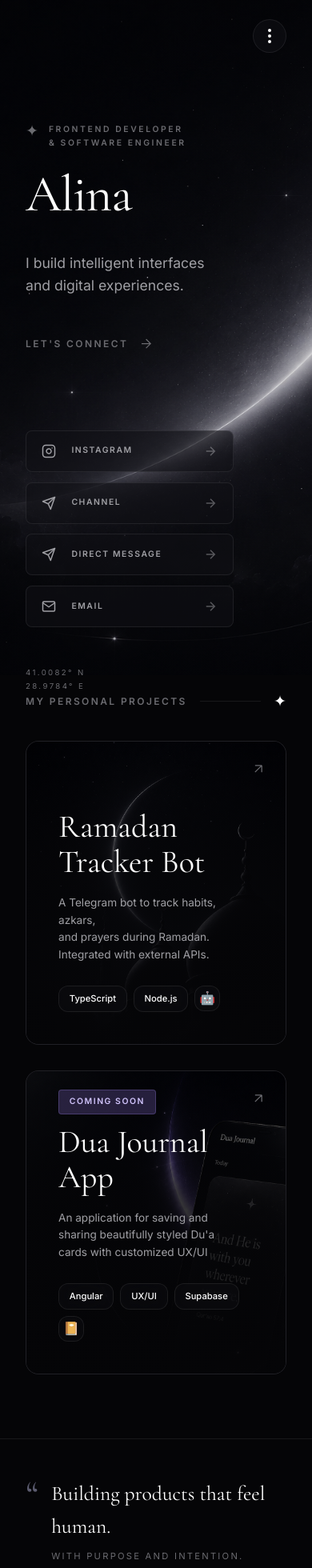
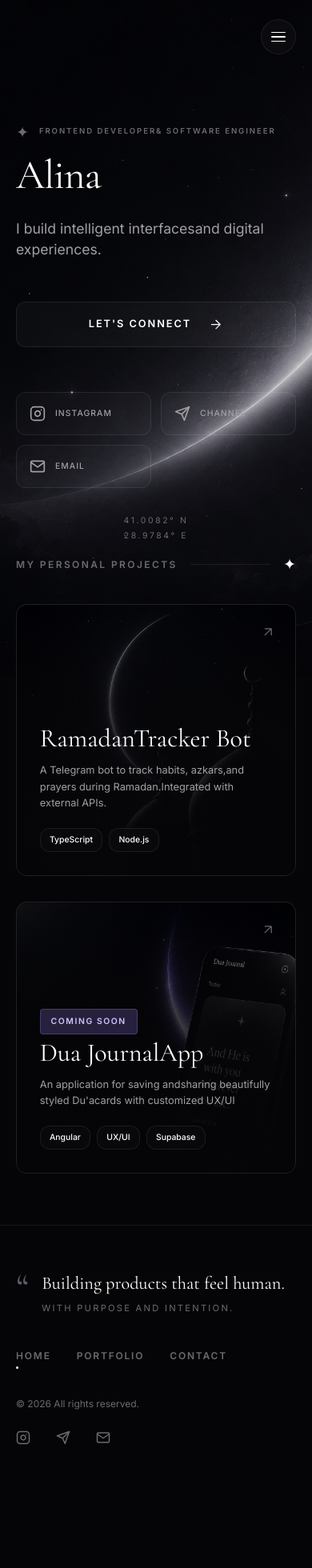
Before and after one commit to shakhabova/alinable.space, an Angular app: page / in a window 390 px wide. Shown: the top 1960 px of the page at 80% size. After the commit the page ends 1869 px from the top, so only its background shows below. Built offline with nearby package versions, Linux system fonts and the light colour scheme.

Commit message:
feat: implement portfolio project showcase, social links, and global styling components

```diff
--- a/src/app/app.css
+++ b/src/app/app.css
@@ -5,7 +5,7 @@
   width: 100%;
   display: flex;
   flex-direction: column;
-  gap: 4rem;
+  /* gap: 4rem; */
 }
 
 /* Navbar */
@@ -71,10 +71,40 @@
   display: none;
   cursor: pointer;
   border: 1px solid var(--border-color);
-  padding: 0.5rem;
+  width: 44px;
+  height: 44px;
   border-radius: 50%;
   background: var(--glass-bg);
+  flex-direction: column;
+  justify-content: center;
+  align-items: center;
+  gap: 4px;
+  transition: all var(--transition-normal);
+  z-index: 1001;
 }
+
+.mobile-menu-btn .bar {
+  display: block;
+  width: 18px;
+  height: 1.5px;
+  background: var(--text-primary);
+  border-radius: 1px;
+  transition: all 0.3s cubic-bezier(0.16, 1, 0.3, 1);
+}
+
+.navbar.mobile-menu-open .mobile-menu-btn .bar:nth-child(1) {
+  transform: translateY(5.5px) rotate(45deg);
+}
+
+.navbar.mobile-menu-open .mobile-menu-btn .bar:nth-child(2) {
+  opacity: 0;
+  transform: scaleX(0);
+}
+
+.navbar.mobile-menu-open .mobile-menu-btn .bar:nth-child(3) {
+  transform: translateY(-5.5px) rotate(-45deg);
+}
+
 
 
 
@@ -156,23 +186,91 @@
 
 
 
+@keyframes slideUpFade {
+  from {
+    opacity: 0;
+    transform: translateY(30px);
+  }
+  to {
+    opacity: 1;
+    transform: translateY(0);
+  }
+}
+
 @media (max-width: 768px) {
+  .portfolio-container {
+    padding: 0 1.25rem;
+    gap: 3rem;
+  }
+
   .nav-links {
-    display: none;
-    position: absolute;
-    top: 100%;
+    display: flex;
+    flex-direction: column;
+    justify-content: center;
+    align-items: center;
+    gap: 2.5rem;
+    position: fixed;
+    top: 0;
     left: 0;
     right: 0;
-    background: rgba(10, 10, 15, 0.95);
-    backdrop-filter: blur(10px);
-    flex-direction: column;
+    bottom: 0;
+    width: 100vw;
+    height: 100vh;
+    background: rgba(5, 5, 8, 0.94);
+    backdrop-filter: blur(25px);
+    -webkit-backdrop-filter: blur(25px);
     padding: 2rem;
-    border-bottom: 1px solid var(--border-color);
-    z-index: 100;
+    z-index: 999;
+    opacity: 0;
+    pointer-events: none;
+    transition: opacity 0.4s cubic-bezier(0.16, 1, 0.3, 1);
   }
 
   .navbar.mobile-menu-open .nav-links {
+    opacity: 1;
+    pointer-events: auto;
+  }
+
+  .nav-links a {
+    font-family: var(--font-serif);
+    font-size: 2.2rem;
+    font-weight: 400;
+    letter-spacing: 0.05em;
+    text-transform: none;
+    color: var(--text-secondary);
+    padding: 1.2rem 2rem;
+    width: 100%;
+    text-align: center;
+    transition: all var(--transition-normal);
+    display: block;
+  }
+
+  .nav-links a:hover,
+  .nav-links a:active {
+    color: var(--text-primary);
+    transform: scale(1.05);
+  }
+
+  .nav-links li {
+    width: 100%;
+    max-width: 280px;
+    opacity: 0;
+    transform: translateY(30px);
+    position: relative;
     display: flex;
+    justify-content: center;
+  }
+
+  .navbar.mobile-menu-open .nav-links li {
+    animation: slideUpFade 0.6s cubic-bezier(0.16, 1, 0.3, 1) forwards;
+  }
+
+  .navbar.mobile-menu-open .nav-links li:nth-child(1) { animation-delay: 0.1s; }
+  .navbar.mobile-menu-open .nav-links li:nth-child(2) { animation-delay: 0.2s; }
+  .navbar.mobile-menu-open .nav-links li:nth-child(3) { animation-delay: 0.3s; }
+
+  .nav-links .dot {
+    display: none;
   }
 
   .mobile-menu-btn {
@@ -180,27 +278,62 @@
   }
 
   .navbar {
-    padding: 1.5rem 2rem;
+    padding: 1.5rem 1.25rem;
   }
 
+  /* Footer mobile improvements */
   .site-footer {
-    padding: 3rem 2rem;
+    padding: 3.5rem 1.25rem;
+    margin-top: 4rem;
   }
 
   .footer-content {
     flex-direction: column;
     align-items: flex-start;
+    gap: 2.5rem;
+  }
+
+  .footer-left {
+    width: 100%;
+  }
+
+  .quote-text {
+    font-size: 1.4rem;
+    line-height: 1.4;
   }
 
   .footer-nav {
     width: 100%;
-    justify-content: space-between;
+    justify-content: flex-start;
+    flex-wrap: wrap;
+    gap: 2rem;
+  }
+
+  .footer-nav li {
+    align-items: flex-start;
+  }
+
+  .footer-nav .dot {
+    bottom: -6px;
   }
 
   .footer-right {
     width: 100%;
-    justify-content: space-between;
-    flex-direction: column-reverse;
-    align-items: center;
+    flex-direction: column;
+    align-items: flex-start;
+    gap: 1.5rem;
+  }
+
+  .footer-right p {
+    font-size: 0.75rem;
+  }
+
+  .footer-socials {
+    gap: 2rem;
+  }
+
+  .footer-socials a {
+    padding: 0.5rem;
+    margin: -0.5rem;
   }
 }
--- a/src/app/app.html
+++ b/src/app/app.html
@@ -1,20 +1,18 @@
 <div class="bg-image"></div>
 
 <nav class="navbar animate-fade-in" [class.mobile-menu-open]="isMobileMenuOpen()">
-  <div class="logo"></div>
+  <a routerLink="/" class="logo" (click)="closeMobileMenu()"></a>
   <ul class="nav-links">
-    <li><a routerLink="/" routerLinkActive="active" [routerLinkActiveOptions]="{exact: true}" (click)="closeMobileMenu()">HOME</a><span
+    <li><a routerLink="/" routerLinkActive="active" [routerLinkActiveOptions]="{exact: true}"
+        (click)="closeMobileMenu()">HOME</a><span class="dot"></span></li>
+    <li><a href="#" (click)="closeMobileMenu()">PORTFOLIO</a></li>
+    <li><a routerLink="/contact" routerLinkActive="active" (click)="closeMobileMenu()">CONTACT</a><span
         class="dot"></span></li>
-    <li><a href="#" (click)="closeMobileMenu()">PORTFOLIO</a></li>
-    <li><a routerLink="/contact" routerLinkActive="active" (click)="closeMobileMenu()">CONTACT</a><span class="dot"></span></li>
   </ul>
   <div class="mobile-menu-btn" (click)="toggleMobileMenu()">
-    <svg xmlns="http://www.w3.org/2000/svg" width="24" height="24" viewBox="0 0 24 24" fill="none" stroke="currentColor"
-      stroke-width="2" stroke-linecap="round" stroke-linejoin="round">
-      <circle cx="12" cy="12" r="1"></circle>
-      <circle cx="12" cy="5" r="1"></circle>
-      <circle cx="12" cy="19" r="1"></circle>
-    </svg>
+    <span class="bar"></span>
+    <span class="bar"></span>
+    <span class="bar"></span>
   </div>
 </nav>
 
--- a/src/app/components/contact/contact.css
+++ b/src/app/components/contact/contact.css
@@ -287,28 +287,94 @@
 @media (max-width: 1024px) {
   .contact-page {
     flex-direction: column;
-    gap: 4rem;
+    gap: 3rem;
   }
 
   .contact-left,
   .contact-right {
     max-width: 100%;
   }
+
+  .form-container {
+    margin-top: 1rem;
+  }
 }
 
 @media (max-width: 768px) {
   .title {
-    font-size: 3rem;
+    font-size: clamp(2.2rem, 9vw, 3.2rem);
+    line-height: 1.15;
+  }
+
+  .description {
+    font-size: 0.9rem;
+    line-height: 1.5;
+    margin-bottom: 0.5rem;
+  }
+
+  .contact-socials {
+    gap: 0.75rem;
+  }
+
+  .social-row {
+    padding: 1rem 1.25rem;
+    background: rgba(255, 255, 255, 0.02);
+    border: 1px solid var(--border-color);
+    border-radius: 12px;
+    gap: 1rem;
+  }
+
+  .divider {
+    display: none;
+  }
+
+  .icon {
+    width: 40px;
+    height: 40px;
+    border-radius: 10px;
+  }
+
+  .social-row .arrow {
+    width: 18px;
+    height: 18px;
   }
 
   .form-row {
     flex-direction: column;
+    gap: 1.2rem;
   }
 
   .form-container {
-    padding: 2rem 1.5rem;
+    padding: 2.25rem 1.5rem;
+  }
+
+  .form-input {
+    padding: 1.1rem 1.25rem;
+    font-size: 0.9rem;
+    border-radius: 10px;
+    min-height: 54px;
+  }
+
+  .form-textarea {
+    min-height: 160px;
+  }
+
+  .form-input:focus {
+    border-color: rgba(93, 75, 143, 0.5);
+    background: rgba(93, 75, 143, 0.02);
+    box-shadow: 0 0 20px rgba(93, 75, 143, 0.25);
+  }
+
+  .submit-btn {
+    padding: 1.2rem;
+    font-size: 0.95rem;
+    border-radius: 10px;
+    background: linear-gradient(90deg, rgba(93, 75, 143, 0.85) 0%, rgba(50, 40, 80, 0.85) 100%);
+    width: 100%;
+    margin-top: 1rem;
   }
 }
+
 
 .success-message {
   display: flex;
--- a/src/app/components/contact/contact.html
+++ b/src/app/components/contact/contact.html
@@ -3,8 +3,8 @@
     <div class="subtitle">
       <p>LET'S CONNECT</p>
     </div>
-    <h1 class="title">Let's create<br>something <em>meaningful.</em></h1>
-    <p class="description">I'm open to collaborations, creative projects,<br>and opportunities to build thoughtful
+    <h1 class="title">Let's create<br class="desktop-only">something <em>meaningful.</em></h1>
+    <p class="description">I'm open to collaborations, creative projects,<br class="desktop-only">and opportunities to build thoughtful
       digital experiences.</p>
 
     <div class="contact-socials">
@@ -62,11 +62,11 @@
       </a>
     </div>
 
-    <div class="status-card glass-panel">
+    <!-- <div class="status-card glass-panel">
       <span class="star">✦</span>
       <p>I'm currently available for new projects<br>and exciting collaborations.</p>
       <div class="status-dot"></div>
-    </div>
+    </div> -->
 
     <div class="location">
       <span class="star">✦</span>
@@ -107,7 +107,7 @@
       <div class="success-message animate-fade-in">
         <span class="star">✦</span>
         <h3>Thank you!</h3>
-        <p>Your message has been sent successfully.<br>I will get back to you soon.</p>
+        <p>Your message has been sent successfully.<br class="desktop-only">I will get back to you soon.</p>
         <button type="button" class="submit-btn" (click)="isSubmitted.set(false)">Send another message</button>
       </div>
       }
--- a/src/app/components/home/home.css
+++ b/src/app/components/home/home.css
@@ -32,6 +32,7 @@
 
 @media (max-width: 768px) {
   .hero-section {
-    padding: 0;
+    padding: 1rem 0;
+    gap: 2.5rem;
   }
 }
--- a/src/app/components/profile-header/profile-header.css
+++ b/src/app/components/profile-header/profile-header.css
@@ -27,7 +27,7 @@
 
 .name {
   font-family: var(--font-serif);
-  font-size: 7rem;
+  font-size: clamp(3.2rem, 12vw, 7rem);
   font-weight: 400;
   line-height: 1;
   margin: 0;
@@ -68,18 +68,49 @@
   transform: translateX(6px);
 }
 
-@media (max-width: 1024px) {
-  .name {
-    font-size: 6rem;
+@media (max-width: 768px) {
+  .profile-header {
+    width: 100%;
+    align-items: stretch;
+    gap: 1.2rem;
   }
-}
 
-@media (max-width: 768px) {
-  .name {
-    font-size: 4rem;
+  .subtitle p {
+    font-size: 0.6rem;
+    letter-spacing: 0.2em;
   }
 
   .bio {
     font-size: 1.1rem;
+    line-height: 1.5;
+    margin-top: 0.5rem;
+  }
+
+  .connect-link {
+    margin-top: 2rem;
+    display: flex;
+    align-items: center;
+    justify-content: center;
+    padding: 1.1rem 2rem;
+    font-size: 0.8rem;
+    letter-spacing: 0.15em;
+    background: rgba(255, 255, 255, 0.03);
+    border: 1px solid var(--border-color);
+    border-radius: 12px;
+    color: var(--text-primary);
+    backdrop-filter: blur(10px);
+    transition: all var(--transition-normal);
+    width: 100%;
+    box-sizing: border-box;
+  }
+
+  .connect-link svg {
+    margin-left: 0.5rem;
+    transition: transform var(--transition-normal);
+  }
+
+  .connect-link:active {
+    background: rgba(255, 255, 255, 0.08);
+    border-color: rgba(255, 255, 255, 0.2);
   }
 }
--- a/src/app/components/profile-header/profile-header.html
+++ b/src/app/components/profile-header/profile-header.html
@@ -1,11 +1,11 @@
 <header class="profile-header animate-fade-in delay-100">
   <div class="subtitle">
     <span class="star">✦</span>
-    <p>FRONTEND DEVELOPER<br>& SOFTWARE ENGINEER</p>
+    <p>FRONTEND DEVELOPER<br class="desktop-only">& SOFTWARE ENGINEER</p>
   </div>
   <h1 class="name">Alina</h1>
   <p class="bio">
-    I build intelligent interfaces<br>and digital experiences.
+    I build intelligent interfaces<br class="desktop-only">and digital experiences.
   </p>
   <a href="#" class="connect-link">
     LET'S CONNECT <svg width="20" height="20" viewBox="0 0 24 24" fill="none" stroke="currentColor" stroke-width="1.5">
--- a/src/app/components/projects-showcase/projects-showcase.css
+++ b/src/app/components/projects-showcase/projects-showcase.css
@@ -184,11 +184,31 @@
 }
 
 @media (max-width: 768px) {
+  .project-card {
+    height: 340px;
+    padding: 1.8rem;
+    border-radius: 14px;
+  }
+
   .project-info {
     max-width: 100%;
+    gap: 0.8rem;
+  }
+
+  .project-info h3 {
+    font-size: 2rem;
+  }
+
+  .project-info p {
+    font-size: 0.8rem;
   }
 
   .project-card::before {
-    background: linear-gradient(to top, rgba(5, 5, 7, 0.95) 0%, rgba(5, 5, 7, 0.8) 60%, rgba(5, 5, 7, 0.2) 100%);
+    background: linear-gradient(to top, rgba(5, 5, 7, 0.98) 0%, rgba(5, 5, 7, 0.75) 65%, rgba(5, 5, 7, 0.1) 100%);
+  }
+
+  .tech-tag, .tech-icon {
+    font-size: 0.65rem;
+    padding: 0.35rem 0.7rem;
   }
 }
--- a/src/app/components/projects-showcase/projects-showcase.html
+++ b/src/app/components/projects-showcase/projects-showcase.html
@@ -10,12 +10,11 @@
     <a href="https://t.me/myramadan_tracker_bot" class="project-card">
       <div class="project-bg ramadan-bg"></div>
       <div class="project-info">
-        <h3>Ramadan<br>Tracker Bot</h3>
-        <p>A Telegram bot to track habits, azkars,<br>and prayers during Ramadan.<br>Integrated with external APIs.</p>
+        <h3>Ramadan<br class="desktop-only">Tracker Bot</h3>
+        <p>A Telegram bot to track habits, azkars,<br class="desktop-only">and prayers during Ramadan.<br class="desktop-only">Integrated with external APIs.</p>
         <div class="tags">
           <span class="tech-tag glass-panel">TypeScript</span>
           <span class="tech-tag glass-panel">Node.js</span>
-          <span class="tech-icon glass-panel">🤖</span>
         </div>
       </div>
       <div class="project-arrow">
@@ -30,13 +29,12 @@
       <div class="project-bg dua-bg"></div>
       <div class="project-info">
         <span class="coming-soon-badge">Coming Soon</span>
-        <h3>Dua Journal<br>App</h3>
-        <p>An application for saving and<br>sharing beautifully styled Du'a<br>cards with customized UX/UI<br></p>
+        <h3>Dua Journal<br class="desktop-only">App</h3>
+        <p>An application for saving and<br class="desktop-only">sharing beautifully styled Du'a<br class="desktop-only">cards with customized UX/UI</p>
         <div class="tags">
           <span class="tech-tag glass-panel">Angular</span>
           <span class="tech-tag glass-panel">UX/UI</span>
           <span class="tech-tag glass-panel">Supabase</span>
-          <span class="tech-icon glass-panel">📔</span>
         </div>
       </div>
       <div class="project-arrow">
--- a/src/app/components/social-links/social-links.css
+++ b/src/app/components/social-links/social-links.css
@@ -75,3 +75,48 @@
     text-align: left;
   }
 }
+
+@media (max-width: 768px) {
+  .social-links-section {
+    width: 100%;
+    align-items: stretch;
+    margin-top: 1rem;
+    gap: 1.5rem;
+  }
+
+  .social-links-list {
+    width: 100%;
+    display: grid;
+    grid-template-columns: repeat(2, 1fr);
+    gap: 0.75rem;
+  }
+
+  .social-link-item {
+    padding: 1rem;
+    gap: 0.75rem;
+    border-radius: 12px;
+    background: rgba(255, 255, 255, 0.02);
+    border: 1px solid var(--border-color);
+  }
+
+  .social-link-item .icon svg {
+    width: 20px;
+    height: 20px;
+  }
+
+  .social-link-item span {
+    font-size: 0.65rem;
+    font-weight: 500;
+    letter-spacing: 0.1em;
+  }
+
+  .social-link-item .arrow {
+    display: none;
+  }
+
+  .coordinates {
+    text-align: center;
+    margin-top: 0.5rem;
+    font-size: 0.65rem;
+  }
+}
--- a/src/app/components/social-links/social-links.html
+++ b/src/app/components/social-links/social-links.html
@@ -25,7 +25,7 @@
           <path d="M5 12h14M12 5l7 7-7 7" />
         </svg></div>
     </a>
-    <a href="https://t.me/thisAlinaAsk_bot" class="social-link-item glass-panel">
+    <!-- <a href="https://t.me/thisAlinaAsk_bot" class="social-link-item glass-panel">
       <div class="icon"><svg xmlns="http://www.w3.org/2000/svg" width="18" height="18" viewBox="0 0 24 24" fill="none"
           stroke="currentColor" stroke-width="2" stroke-linecap="round" stroke-linejoin="round">
           <line x1="22" y1="2" x2="11" y2="13"></line>
@@ -36,7 +36,7 @@
           stroke-width="2">
           <path d="M5 12h14M12 5l7 7-7 7" />
         </svg></div>
-    </a>
+    </a> -->
     <a href="mailto:alina.shakhabovaa@gmail.com" class="social-link-item glass-panel">
       <div class="icon"><svg xmlns="http://www.w3.org/2000/svg" width="18" height="18" viewBox="0 0 24 24" fill="none"
           stroke="currentColor" stroke-width="2" stroke-linecap="round" stroke-linejoin="round">
--- a/src/styles.css
+++ b/src/styles.css
@@ -133,3 +133,21 @@ a:hover {
   border: 1px solid var(--border-color);
   border-radius: 12px;
 }
+
+/* Responsive & Mobile Enhancements */
+@media (max-width: 768px) {
+  .desktop-only {
+    display: none !important;
+  }
+
+  /* Tactile active feedback for interactive touch targets */
+  button:active,
+  a:active,
+  .social-link-item:active,
+  .project-card:active,
+  .mobile-menu-btn:active {
+    transform: scale(0.97);
+    opacity: 0.9;
+    transition: transform 0.1s cubic-bezier(0.25, 0.46, 0.45, 0.94);
+  }
+}
```
